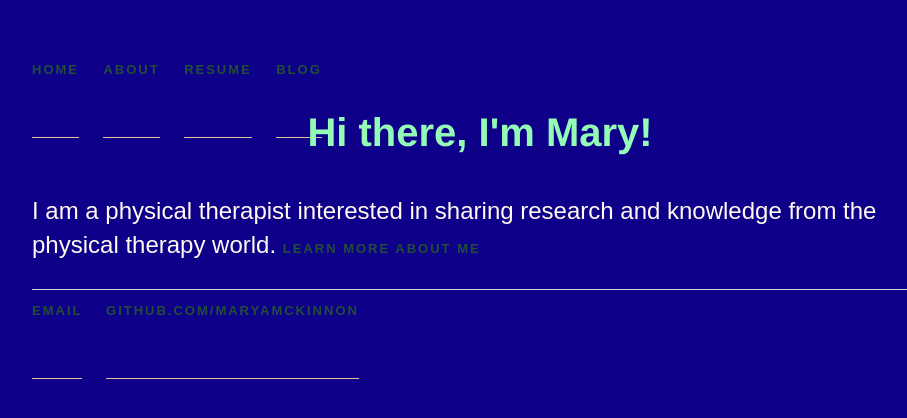
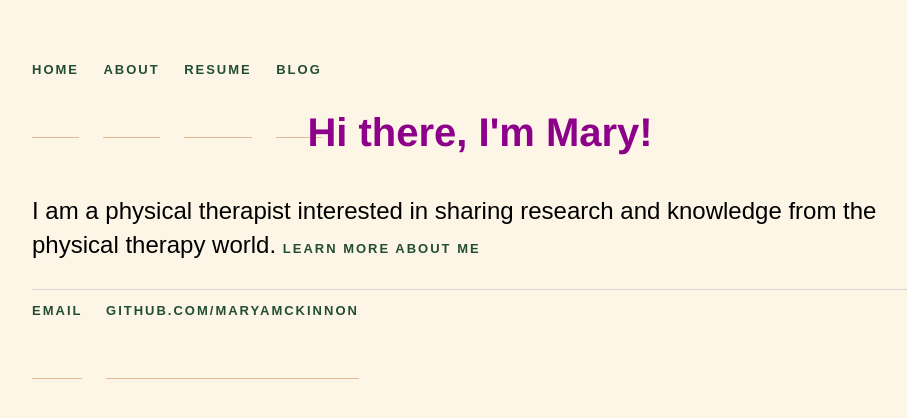
Before and after one commit to maryamckinnon/maryamckinnon.github.io, a Jekyll site: the page built from index.html, in a window 1280 px wide. Shown: the top 418 px of the page, without its empty margins (160-1067 px from the left). Built offline with Jekyll 4.4.1, drawn with Linux system fonts in a browser that asks for light colours.

Commit message:
Update main.css

```diff
--- a/css/main.css
+++ b/css/main.css
@@ -1,7 +1,7 @@
 body {
     margin: 60px auto;
     width: 70%;
-    background-color: #0F008A;
+    background-color: oldlace;
 }
 
 nav ul, footer ul {
@@ -43,13 +43,13 @@ h1 {
     position: relative;
     text-align: center;
     top: 20%;
-    color: #94FBB6;
+    color: #8C008A;
 }
 
 p {
     font-size: 1.5em;
     line-height: 1.4em;
-    color: floralwhite;
+    color: ;
     font-family: 'Raleway', sans-serif;
     font-weight: 100;
 }
```
